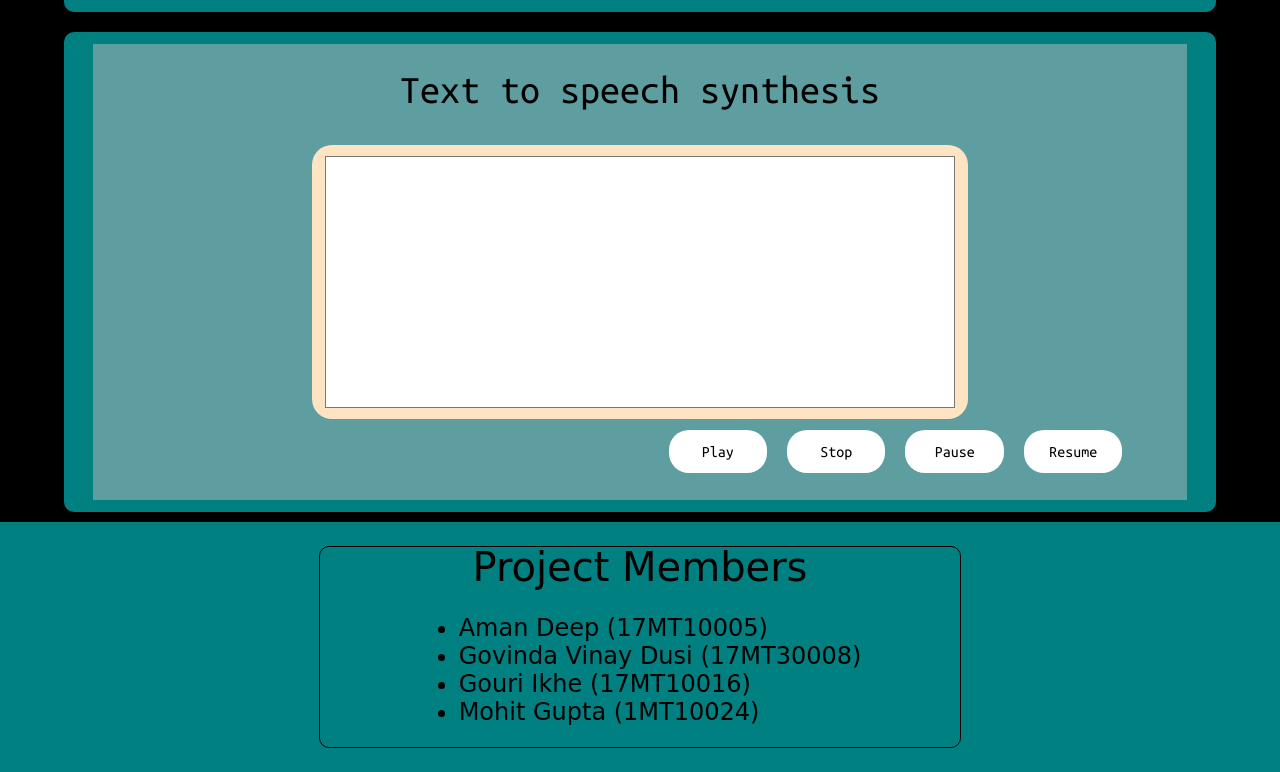
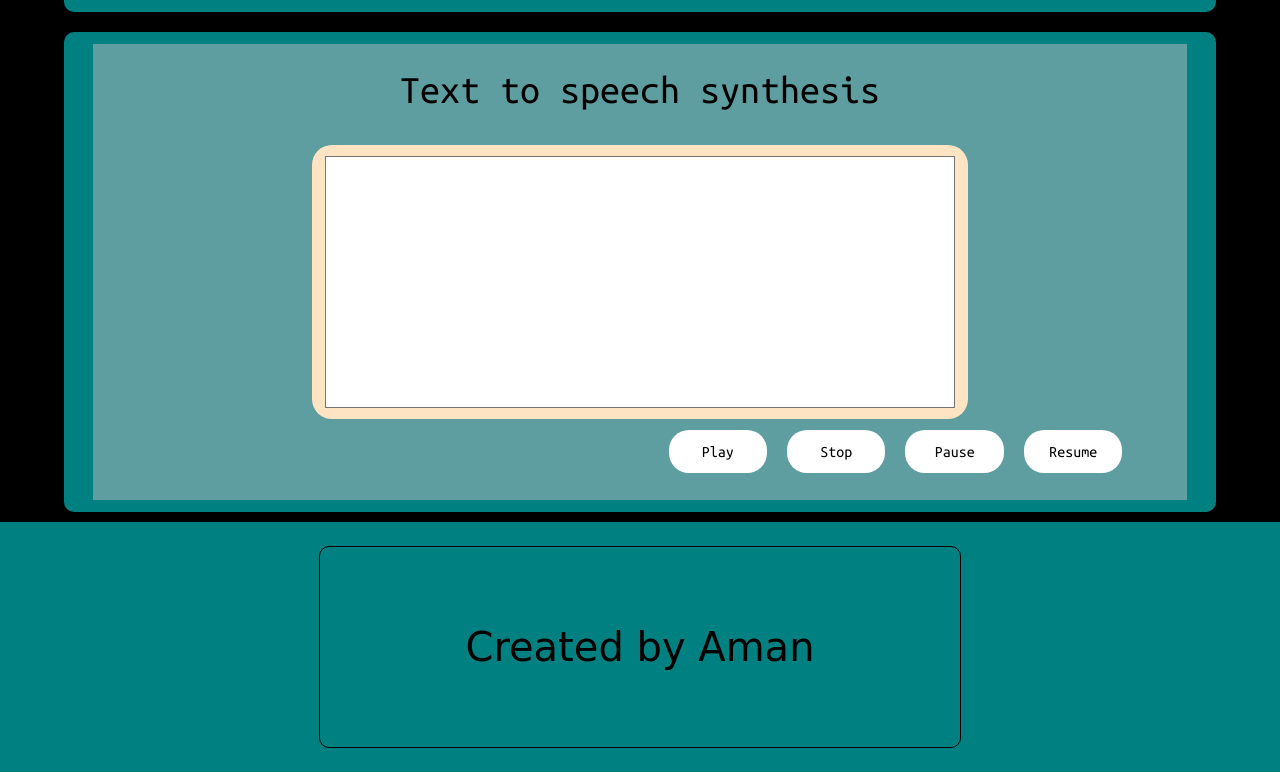
Before and after one commit to a-deep97/T4SNE-project, a website: page index.html in a window 1280 px wide. Shown: the part 878-1650 px from the top of the page. Drawn offline with Linux system fonts and the light colour scheme; a web font is replaced by a local one.

Commit message:
Update index.html

```diff
--- a/index.html
+++ b/index.html
@@ -55,13 +55,7 @@
     </section>
     <footer>
         <div id="contributers">
-            <div id="contri-heading">Project Members</div>
-            <ul>
-                <li>Aman Deep (17MT10005)</li>
-                <li>Govinda Vinay Dusi (17MT30008)</li>
-                <li>Gouri Ikhe (17MT10016)</li>
-                <li>Mohit Gupta (1MT10024)</li>
-            </ul>
+            <div id="contri-heading">Created by Aman </div>
         </div>
     </footer>
     <!-- SCRIPTS -->
```
